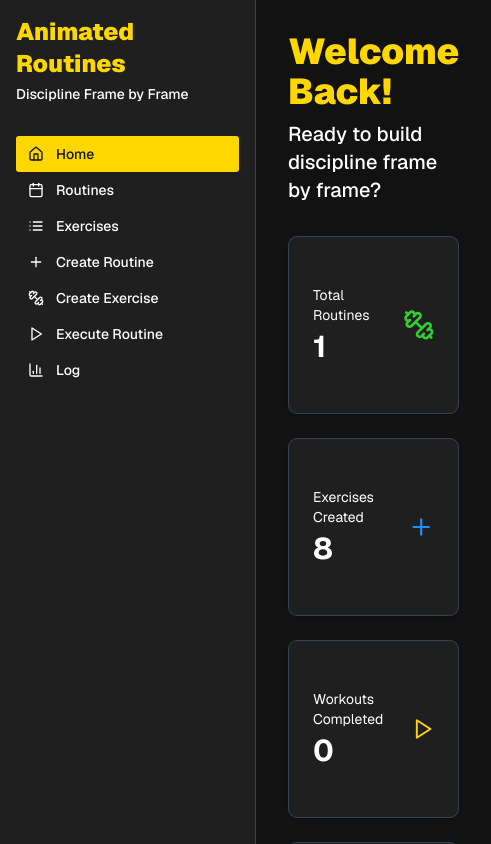
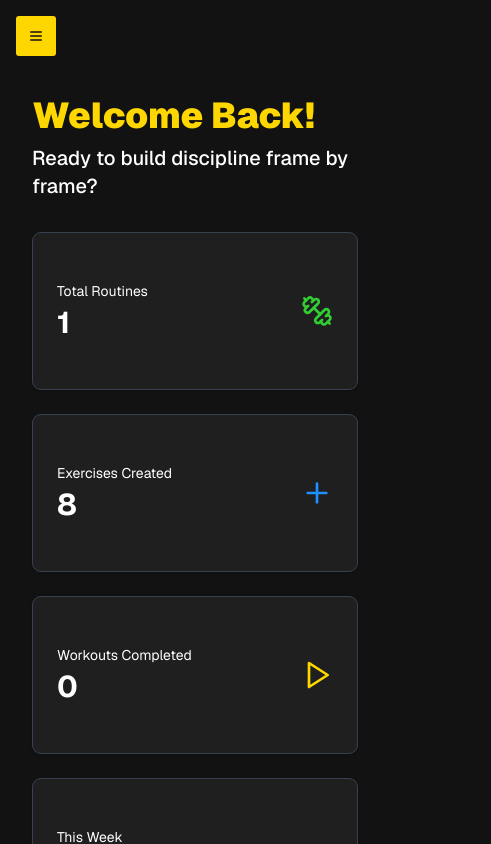
Before and after one commit to keno10cr/animated-routines, a Next.js app: page / in a window 390 px wide. Shown: the top 844 px of the page, 491 px wide, since content can reach past the window. Built offline with nearby package versions, Linux system fonts and the light colour scheme.

Commit message:
nav improved in mobile

```diff
--- a/app/layout.tsx
+++ b/app/layout.tsx
@@ -25,7 +25,7 @@ export default function RootLayout({
           <Suspense fallback={<div>Loading...</div>}>
             <Navigation />
           </Suspense>
-          <main className="flex-1 ml-64">{children}</main>
+          <main className="flex-1 md:ml-64 ml-0 pt-16 md:pt-0">{children}</main>
         </div>
         <Analytics />
       </body>
--- a/components/navigation.tsx
+++ b/components/navigation.tsx
@@ -2,11 +2,13 @@
 
 import Link from "next/link"
 import { usePathname } from "next/navigation"
+import { useState, useEffect } from "react"
 import { Button } from "@/components/ui/button"
-import { Home, Plus, Dumbbell, Play, BarChart3, List, Calendar } from "lucide-react"
+import { Home, Plus, Dumbbell, Play, BarChart3, List, Calendar, Menu, X } from "lucide-react"
 
 export function Navigation() {
   const pathname = usePathname()
+  const [isMobileMenuOpen, setIsMobileMenuOpen] = useState(false)
 
   const navItems = [
     { href: "/", label: "Home", icon: Home },
@@ -18,9 +20,49 @@ export function Navigation() {
     { href: "/log", label: "Log", icon: BarChart3 },
   ]
 
+  // Close mobile menu when route changes
+  useEffect(() => {
+    setIsMobileMenuOpen(false)
+  }, [pathname])
+
+  // Close mobile menu when clicking outside
+  useEffect(() => {
+    const handleClickOutside = (event: MouseEvent) => {
+      const target = event.target as Element
+      if (isMobileMenuOpen && !target.closest('.mobile-menu') && !target.closest('.hamburger-button')) {
+        setIsMobileMenuOpen(false)
+      }
+    }
+
+    document.addEventListener('click', handleClickOutside)
+    return () => document.removeEventListener('click', handleClickOutside)
+  }, [isMobileMenuOpen])
+
   return (
-    <nav className="fixed left-0 top-0 h-full w-64 bg-sidebar border-r border-sidebar-border p-4">
-      <div className="mb-8">
+    <>
+      {/* Hamburger Menu Button - Mobile Only */}
+      <Button
+        className="fixed top-4 left-4 z-50 md:hidden hamburger-button bg-primary text-primary-foreground hover:bg-primary/90 w-10 h-10"
+        size="sm"
+        onClick={() => setIsMobileMenuOpen(!isMobileMenuOpen)}
+      >
+        {isMobileMenuOpen ? <X className="h-4 w-4" /> : <Menu className="h-4 w-4" />}
+      </Button>
+
+      {/* Mobile Overlay */}
+      {isMobileMenuOpen && (
+        <div className="fixed inset-0 bg-black/50 z-30 md:hidden" onClick={() => setIsMobileMenuOpen(false)} />
+      )}
+
+      {/* Sidebar - Desktop & Mobile */}
+      <nav className={`
+        fixed left-0 top-0 h-full w-64 bg-sidebar border-r border-sidebar-border p-4 z-40
+        mobile-menu
+        ${isMobileMenuOpen ? 'translate-x-0' : '-translate-x-full'}
+        md:translate-x-0 md:static
+        transition-transform duration-300 ease-in-out
+      `}>
+        <div className="mb-8 mt-16 md:mt-0">
           <h1 className="text-2xl font-black text-primary mb-1">Animated Routines</h1>
           <p className="text-sm text-muted-foreground font-medium">Discipline Frame by Frame</p>
         </div>
@@ -48,5 +90,6 @@ export function Navigation() {
           })}
         </div>
       </nav>
+    </>
   )
 }
```
Lines whose indentation alone changed are shown as unchanged.
